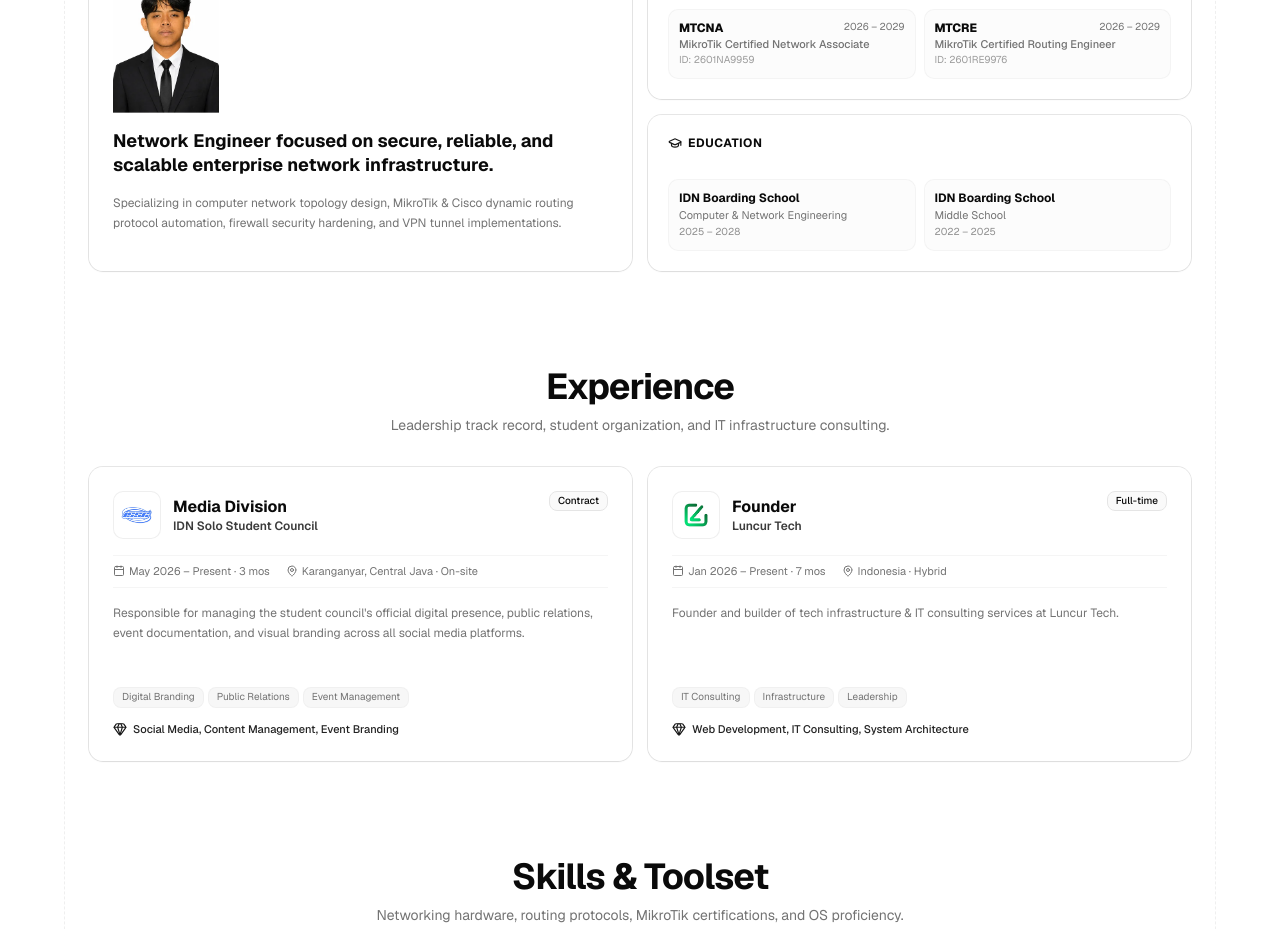
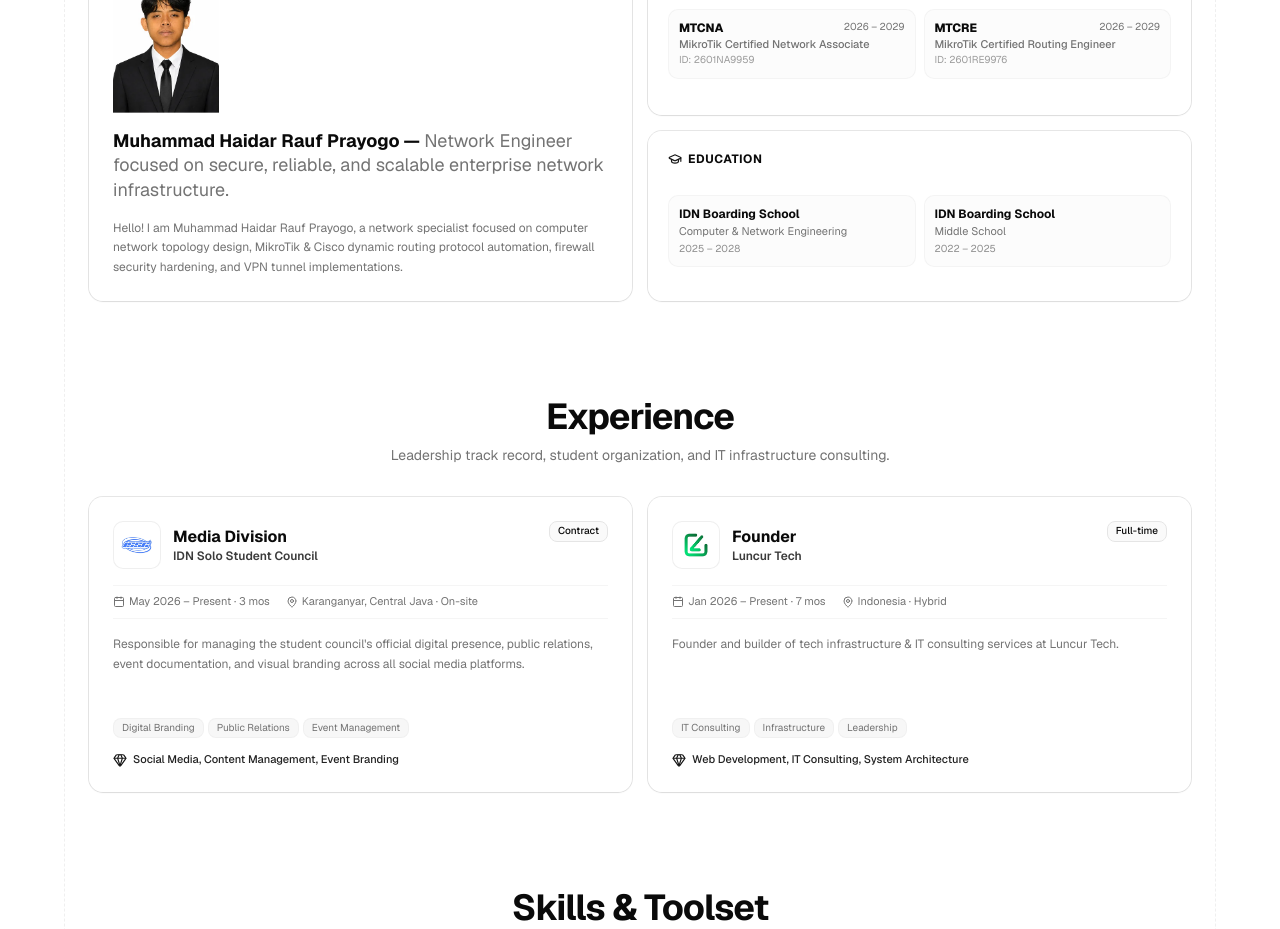
Before and after one commit to haidirwf/portfolio-idal, a Next.js app: page / in a window 1280 px wide. Shown: the part 1620-2549 px from the top of the page. Built offline with nearby package versions, Linux system fonts and the light colour scheme.

Commit message:
feat(about): include full name Muhammad Haidar Rauf Prayogo in About card title and description

```diff
--- a/components/portfolio/about.tsx
+++ b/components/portfolio/about.tsx
@@ -76,16 +76,19 @@ export function About() {
               </div>
 
               <h3 className="text-base sm:text-lg font-bold font-sans text-foreground leading-snug">
-                {t(
-                  "Network Engineer yang berfokus pada infrastruktur jaringan enterprise yang aman, andal, dan skalabel.",
-                  "Network Engineer focused on secure, reliable, and scalable enterprise network infrastructure."
-                )}
+                Muhammad Haidar Rauf Prayogo —{" "}
+                <span className="text-muted-foreground font-normal">
+                  {t(
+                    "Network Engineer yang berfokus pada infrastruktur jaringan enterprise yang aman, andal, dan skalabel.",
+                    "Network Engineer focused on secure, reliable, and scalable enterprise network infrastructure."
+                  )}
+                </span>
               </h3>
 
               <p className="text-xs font-sans text-muted-foreground leading-relaxed">
                 {t(
-                  "Spesialisasi mencakup perancangan topologi jaringan komputer, otomatisasi protokol routing dinamis MikroTik & Cisco, pengerasan sistem keamanan firewall, serta implementasi VPN tunnel.",
-                  "Specializing in computer network topology design, MikroTik & Cisco dynamic routing protocol automation, firewall security hardening, and VPN tunnel implementations."
+                  "Halo! Saya Muhammad Haidar Rauf Prayogo, seorang spesialis jaringan dengan fokus pada perancangan topologi jaringan komputer, otomatisasi protokol routing dinamis MikroTik & Cisco, pengerasan sistem keamanan firewall, serta implementasi VPN tunnel.",
+                  "Hello! I am Muhammad Haidar Rauf Prayogo, a network specialist focused on computer network topology design, MikroTik & Cisco dynamic routing protocol automation, firewall security hardening, and VPN tunnel implementations."
                 )}
               </p>
             </div>
```
